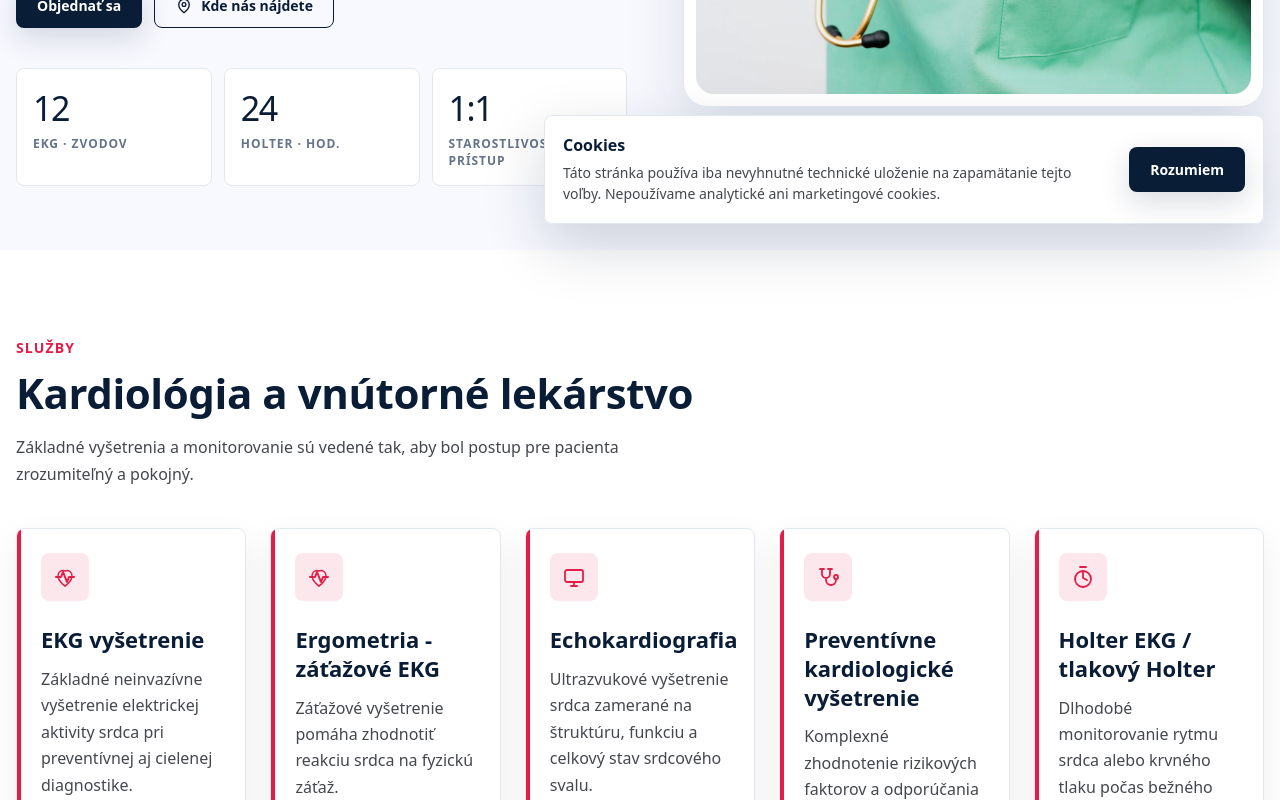
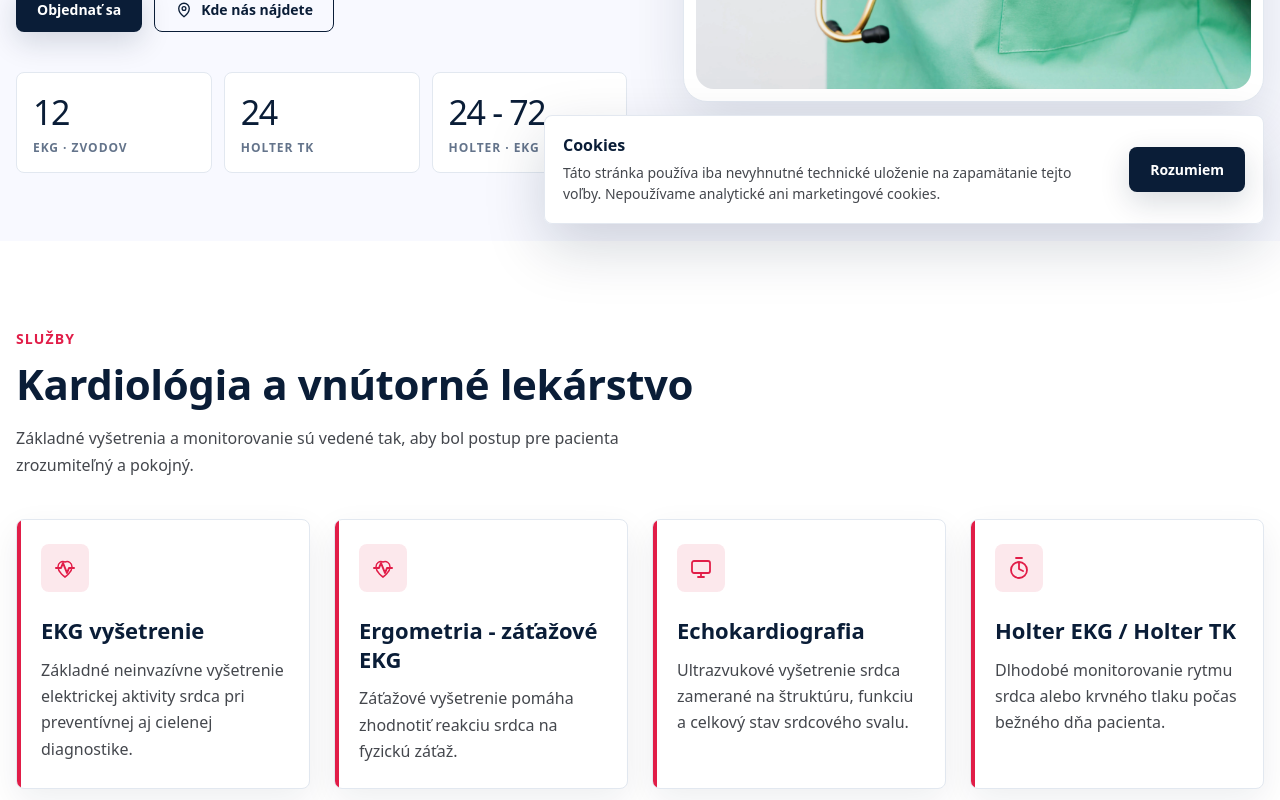
Before and after one commit to admSla99/cardio-webpage, a Next.js app: page / in a window 1280 px wide. Shown: the part 560-1360 px from the top of the page. Built offline with nearby package versions, Linux system fonts and the light colour scheme.

Commit message:
small adaption of texts

```diff
--- a/src/app/globals.css
+++ b/src/app/globals.css
@@ -965,7 +965,7 @@ button:focus-visible {
   }
 
   .services-grid {
-    grid-template-columns: repeat(5, minmax(0, 1fr));
+    grid-template-columns: repeat(4, minmax(0, 1fr));
   }
 
   .gallery-grid {
--- a/src/components/hero-section.tsx
+++ b/src/components/hero-section.tsx
@@ -46,7 +46,8 @@ export function HeroSection() {
               <div key={stat.label} className="metric-card">
                 <div className="metric-value">{stat.value}</div>
                 <div className="metric-label">
-                  {stat.label} · {stat.unit}
+                  {stat.label}
+                  {stat.unit ? ` · ${stat.unit}` : ""}
                 </div>
               </div>
             ))}
--- a/src/lib/content.ts
+++ b/src/lib/content.ts
@@ -49,13 +49,7 @@ export const services = [
     icon: "monitor",
   },
   {
-    title: "Preventívne kardiologické vyšetrenie",
-    description:
-      "Komplexné zhodnotenie rizikových faktorov a odporúčania pre dlhodobú starostlivosť o srdce.",
-    icon: "stethoscope",
-  },
-  {
-    title: "Holter EKG / tlakový Holter",
+    title: "Holter EKG / Holter TK",
     description:
       "Dlhodobé monitorovanie rytmu srdca alebo krvného tlaku počas bežného dňa pacienta.",
     icon: "timer",
@@ -95,11 +89,11 @@ export const galleryItems = [
     image: "/images/entry.webp",
   },
   {
-    title: "Vyšetrovacia miestnosť",
+    title: "Ambulancia - Lekár",
     image: "/images/room1.webp",
   },
   {
-    title: "Ambulancia MEDEPH",
+    title: "Ambulancia - Sestra",
     image: "/images/room2.webp",
   },
 ] as const;
@@ -129,8 +123,8 @@ export const contact = {
 
 export const heroStats = [
   { label: "EKG", value: "12", unit: "zvodov" },
-  { label: "Holter", value: "24", unit: "hod." },
-  { label: "Starostlivosť", value: "1:1", unit: "prístup" },
+  { label: "Holter TK", value: "24", unit: "" },
+  { label: "Holter", value: "24 - 72", unit: "EKG" },
 ] as const;
 
 export const heroSpecialtyWords = ["kardiologická", "interná"] as const;
```
Also changed, not shown: scripts/check-content.mjs (+15 -1 lines).
